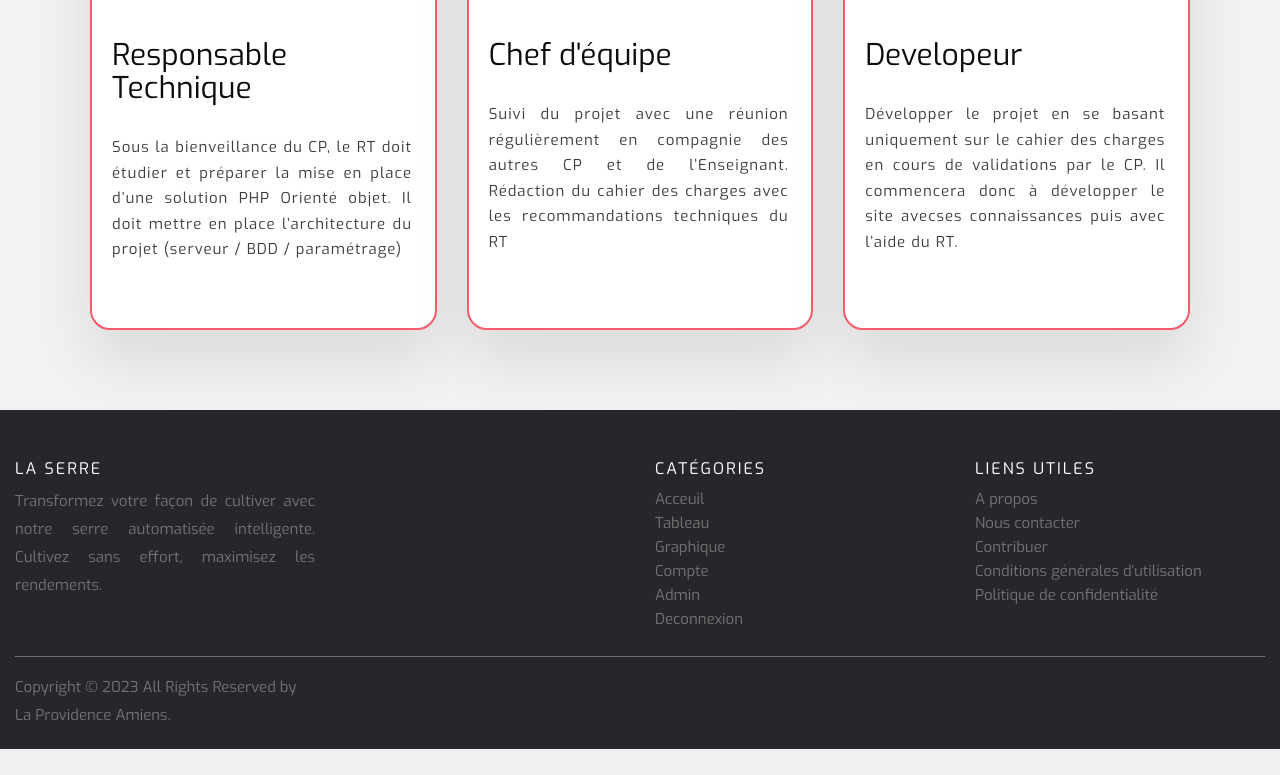
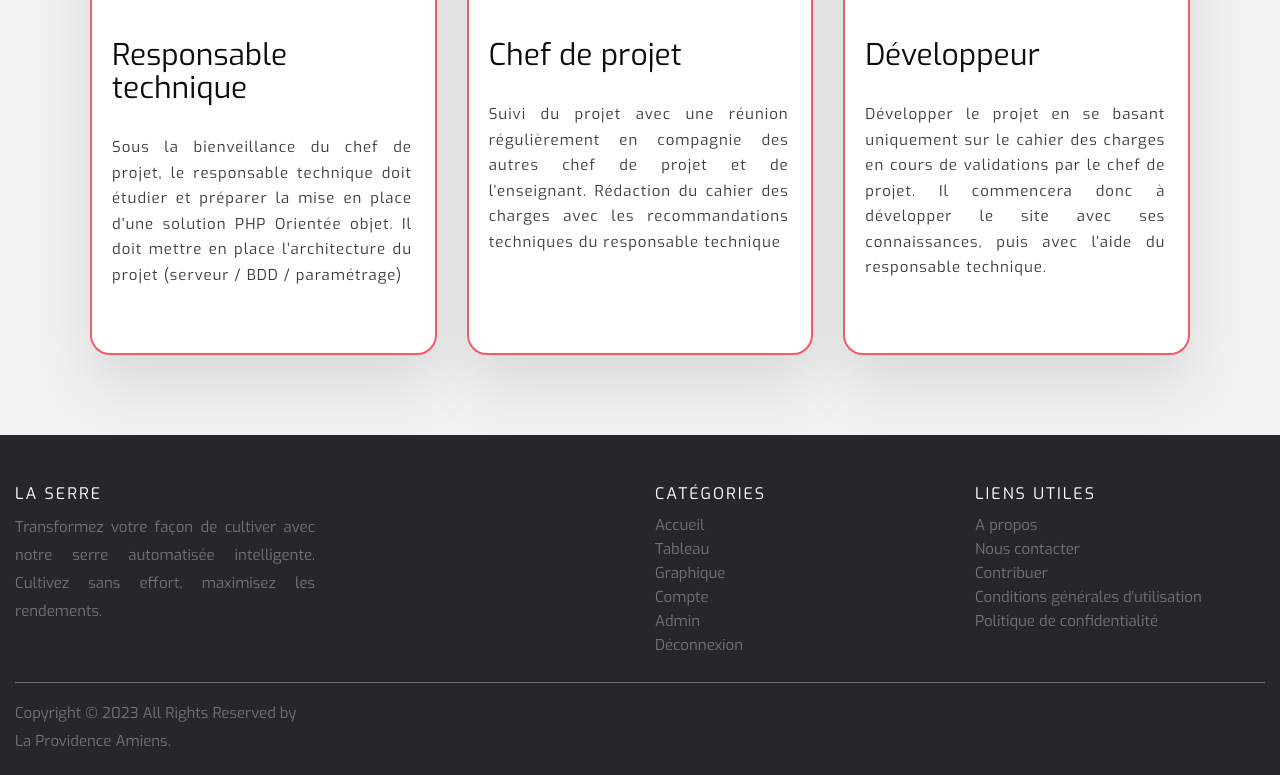
Before and after one commit to YannFauquembergue/ProjetSerre, a PHP site: page /Serre/accueil.php in a window 1280 px wide. Shown: the part 873-1648 px from the top of the page. Before the commit the page ends 1622 px from the top, so only its background shows below. Run offline with PHP 8.4, Linux system fonts and the light colour scheme.

Commit message:
Correction orthographique

```diff
--- a/Web/Serre/accueil.php
+++ b/Web/Serre/accueil.php
@@ -35,22 +35,22 @@
           <span class="icon-bar"></span>
           <span class="icon-bar"></span>
         </button>
-        <a class="navbar-brand smothscroll" href="#Acceuil"><b>SERRE</b></a>
+        <a class="navbar-brand smothscroll" href="#Accueil"><b>SERRE</b></a>
       </div>
       <div class="navbar-collapse collapse">
         <ul class="nav navbar-nav">
-          <li class="active"><a href="accueil.php">Acceuil</a></li>
+          <li class="active"><a href="accueil.php">Accueil</a></li>
           <li><a href="table.php">Tableau</a></li>
           <li><a href="graph.php">Graphique</a></li>
           <!-- <li><a href="modification.php">Compte</a></li> -->
           <li><a href="Admin.php">Admin</a></li>
-          <lI><a href="fonctions/deconnexion.php">Deconnexion</a></li>
+          <lI><a href="fonctions/deconnexion.php">Déconnexion</a></li>
         </ul>
       </div>
     </div>
   </div>
 
-  <section id="Acceuil">
+  <section id="Accueil">
     <!--<div id="headerwrap">
       <div class="container">
         <div class="row centered">
@@ -71,7 +71,7 @@
 
     <section id="intro">
       <div class="info">
-        <h1>Serre Automatisée</h1>
+        <h1>Serre automatisée</h1>
         <p>
           Explorez l'agriculture du futur avec notre serre automatisée. Cultivez intelligemment, économisez les ressources, maximisez les rendements. Bienvenue dans l'ère de l'agriculture innovante.
         </p>
@@ -119,9 +119,9 @@
       <div class="grid">
         <div class="card"><img class="card__img" src="https://corporate.walmart.com/content/dam/corporate/images/global-responsibility/sustainability/planet/nature/businessfornature-banner.png" alt="Snowy Mountains">
           <div class="card__content">
-            <h1 class="card__header">Responsable Technique</h1>
+            <h1 class="card__header">Responsable technique</h1>
             <div class="card__text-wrapper">
-              <p class="card__text">Sous la bienveillance du CP, le RT doit étudier et préparer la mise en place d’une solution PHP Orienté
+              <p class="card__text">Sous la bienveillance du chef de projet, le responsable technique doit étudier et préparer la mise en place d’une solution PHP Orientée
                 objet. Il doit mettre en place l’architecture du projet (serveur / BDD / paramétrage) </p>
             </div>
             <!-- <button class="card__btn">Explore <span>&rarr;</span></button> -->
@@ -129,20 +129,20 @@
         </div>
         <div class="card"><img class="card__img" src="https://uicn.fr/wp-content/uploads/2023/03/couverture-_g.-karczewski-pnc_-min-scaled.jpeg" alt="Desert">
           <div class="card__content">
-            <h1 class="card__header">Chef d'équipe</h1>
+            <h1 class="card__header">Chef de projet</h1>
             <div class="card__text-wrapper">
-              <p class="card__text">Suivi du projet avec une réunion régulièrement en compagnie des autres CP et de l’Enseignant. Rédaction
-                du cahier des charges avec les recommandations techniques du RT</p>
+              <p class="card__text">Suivi du projet avec une réunion régulièrement en compagnie des autres chef de projet et de l’enseignant. Rédaction
+                du cahier des charges avec les recommandations techniques du responsable technique</p>
             </div>
             <!-- <button class="card__btn">Explore <span>&rarr;</span></button> -->
           </div>
         </div>
         <div class="card"><img class="card__img" src="https://images.squarespace-cdn.com/content/v1/5feb6d2cab06677bba637eba/d72ddeeb-d2bd-4779-99be-8bbd6845fbc8/LAM+images+%284%29.jpg" alt="Canyons">
           <div class="card__content">
-            <h1 class="card__header">Developeur</h1>
+            <h1 class="card__header">Développeur</h1>
             <div class="card__text-wrapper">
-              <p class="card__text">Développer le projet en se basant uniquement sur le cahier des charges en cours de validations par le CP.
-                Il commencera donc à développer le site avecses connaissances puis avec l’aide du RT.</p>
+              <p class="card__text">Développer le projet en se basant uniquement sur le cahier des charges en cours de validations par le chef de projet.
+                Il commencera donc à développer le site avec ses connaissances, puis avec l’aide du responsable technique.</p>
             </div>
             <!-- <button class="card__btn">Explore <span>&rarr;</span></button> -->
           </div>
@@ -177,12 +177,12 @@
             <div class="col-xs-6 col-md-3">
               <h6>Catégories</h6>
               <ul class="footer-links">
-                <li><a href="#">Acceuil</a></li>
+                <li><a href="#">Accueil</a></li>
                 <li><a href="#">Tableau</a></li>
                 <li><a href="#">Graphique</a></li>
                 <li><a href="#">Compte</a></li>
                 <li><a href="#">Admin</a></li>
-                <li><a href="#">Deconnexion</a></li>
+                <li><a href="#">Déconnexion</a></li>
               </ul>
             </div>
 
@@ -193,7 +193,7 @@
                 <li><a href="#">Nous contacter</a></li>
                 <li><a href="#">Contribuer</a></li>
                 <li><a href="#">Conditions générales d'utilisation</a></li>
-                <li><a href="#"">Politique de confidentialité</a></li>
+                <li><a href="#">Politique de confidentialité</a></li>
               </ul>
             </div>
           </div>
```
Also changed, not shown: Web/Serre/Admin.php (+4 -4 lines), Web/Serre/graph.php (+7 -7 lines), Web/Serre/modification.php (+19 -19 lines), Web/Serre/table.php (+8 -8 lines).
